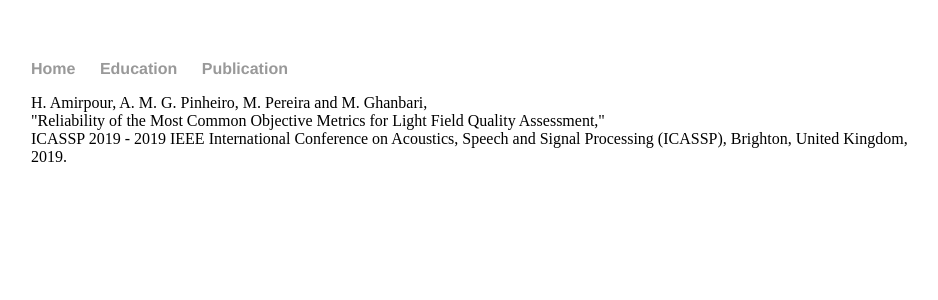
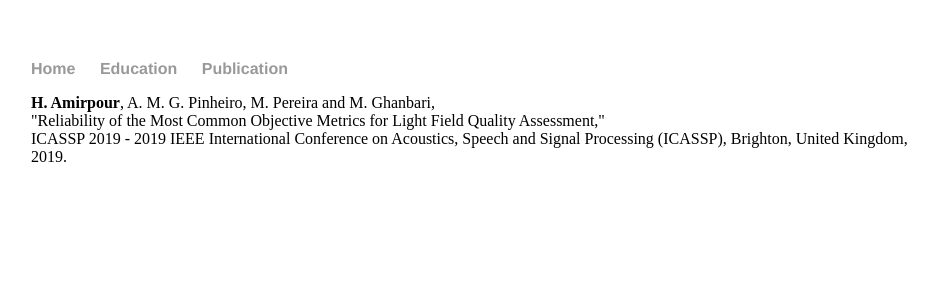
Before and after one commit to HadiAmirpour/hadiamirpour.github.io, a Jekyll site: the page publication.html, which Jekyll copies as it is, in a window 1280 px wide. Shown: the top 300 px of the page, without its empty margins (161-1099 px from the left). Built offline with Jekyll 4.4.1, drawn with Linux system fonts in a browser that asks for light colours.

```diff
--- a/publication.html
+++ b/publication.html
@@ -17,7 +17,7 @@
 		</nav>
 		<div class="container">
     		<div class="blurb">
-	<h>H. Amirpour, A. M. G. Pinheiro, M. Pereira and M. Ghanbari, <br />
+			<h><b>H. Amirpour</b>, A. M. G. Pinheiro, M. Pereira and M. Ghanbari, <br />
 		"Reliability of the Most Common Objective Metrics for Light Field Quality Assessment," <br />
 		ICASSP 2019 - 2019 IEEE International Conference on Acoustics, Speech and Signal Processing (ICASSP), Brighton, United Kingdom, 2019. </h>
 
```
